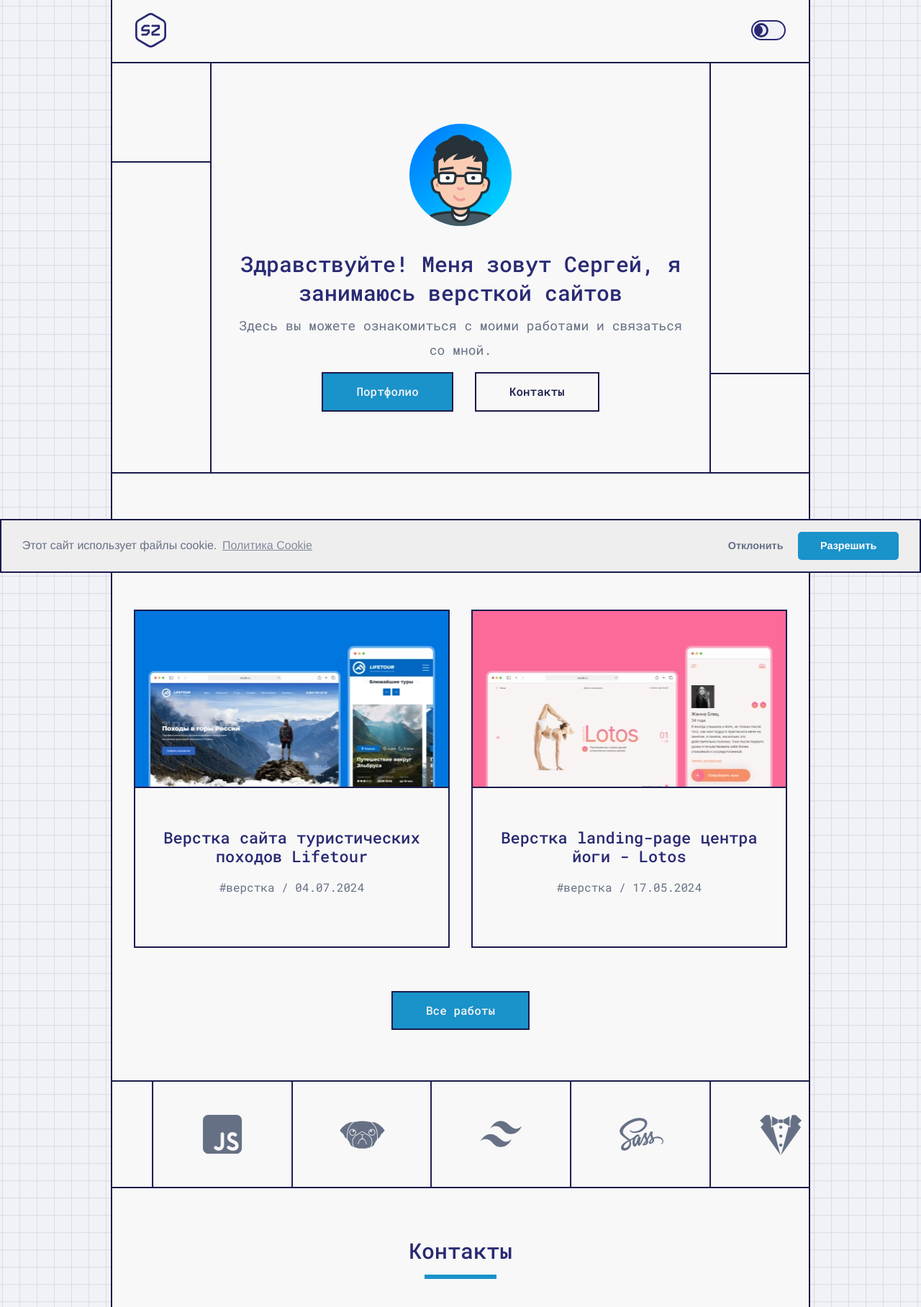
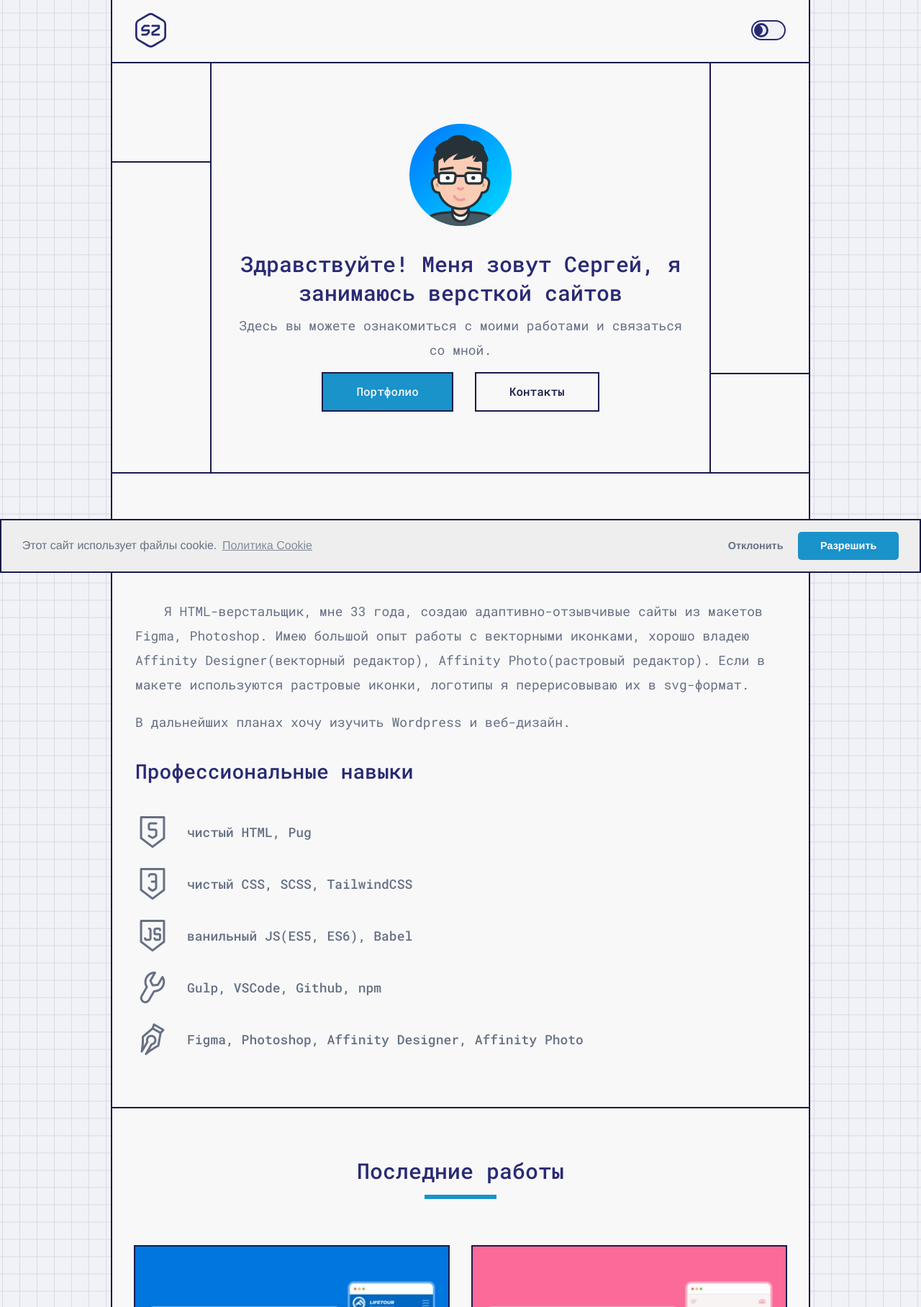
Before and after one commit to lorsalio7/Personal-site, a Jekyll site: the page built from index.html, in a window 1280 px wide, cut to the strip 104-1920 px from the top of the page. Shown: the whole strip at 72% size. Built offline with Jekyll 4.4.1, drawn with Linux system fonts in a browser that asks for light colours.

Commit message:
Добавить секцию Обо мне

```diff
--- /dev/null
+++ b/_includes/about.html
@@ -0,0 +1,40 @@
+<section class="about">
+  <div class="container about__container">
+    <h2 class="about__title">Обо мне</h2>
+    <p class="about__description">Я HTML-верстальщик, мне 33 года, создаю адаптивно-отзывчивые сайты из макетов Figma, Photoshop. Имею большой опыт работы с векторными иконками, хорошо владею Affinity Designer(векторный редактор), Affinity Photo(растровый редактор). Если в макете используются растровые иконки, логотипы я перерисовываю их в svg-формат.</p>
+    <p class="about__description">В дальнейших планах хочу изучить Wordpress и веб-дизайн.</p>
+    <h3 class="about__subtitle">Профессиональные навыки</h3>
+    <ul class="about__list about-list">
+      <li class="about-list__item">
+        <svg class="about-list__icon" width="48" height="48" aria-label="Инструменты и технологии HTML">
+          <use xlink:href="img/sprite.svg#html"></use>
+        </svg>
+        <p class="about-list__text">чистый HTML, Pug</p>
+      </li>
+      <li class="about-list__item">
+        <svg class="about-list__icon" width="48" height="48" aria-label="Инструменты и технологии CSS">
+          <use xlink:href="img/sprite.svg#css"></use>
+        </svg>
+        <p class="about-list__text">чистый CSS, SCSS, TailwindCSS</p>
+      </li>
+      <li class="about-list__item">
+        <svg class="about-list__icon" width="48" height="48" aria-label="Инструменты и технологии JavaScript">
+          <use xlink:href="img/sprite.svg#js"></use>
+        </svg>
+        <p class="about-list__text">ванильный JS(ES5, ES6), Babel</p>
+      </li>
+      <li class="about-list__item">
+        <svg class="about-list__icon" width="48" height="48" aria-label="Инструменты">
+          <use xlink:href="img/sprite.svg#tools"></use>
+        </svg>
+        <p class="about-list__text">Gulp, VSCode, Github, npm</p>
+      </li>
+      <li class="about-list__item">
+        <svg class="about-list__icon" width="48" height="48" aria-label="Графические редакторы">
+          <use xlink:href="img/sprite.svg#pen"></use>
+        </svg>
+        <p class="about-list__text">Figma, Photoshop, Affinity Designer, Affinity Photo</p>
+      </li>
+    </ul>
+  </div>
+</section>
--- a/_layouts/home.html
+++ b/_layouts/home.html
@@ -16,6 +16,7 @@
           </div>
         </div>
       </section>
+{% include /about.html %}
       <section class="portfolio">
         <div class="container portfolio__container">
           <h2 class="portfolio__title">Последние работы</h2>
```
Also changed, not shown: css/styles.css (+118 -0 lines), css/styles.min.css, img/sprite.svg, 4 other files.
